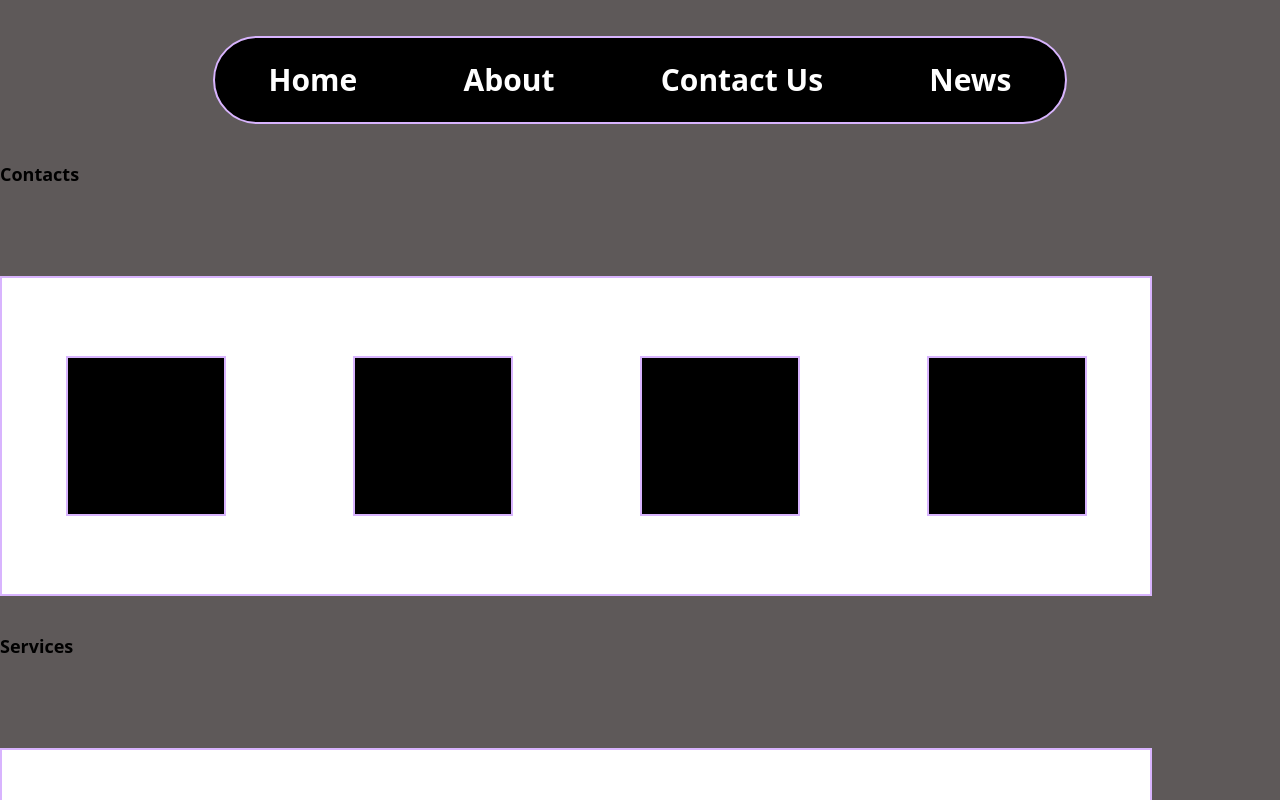
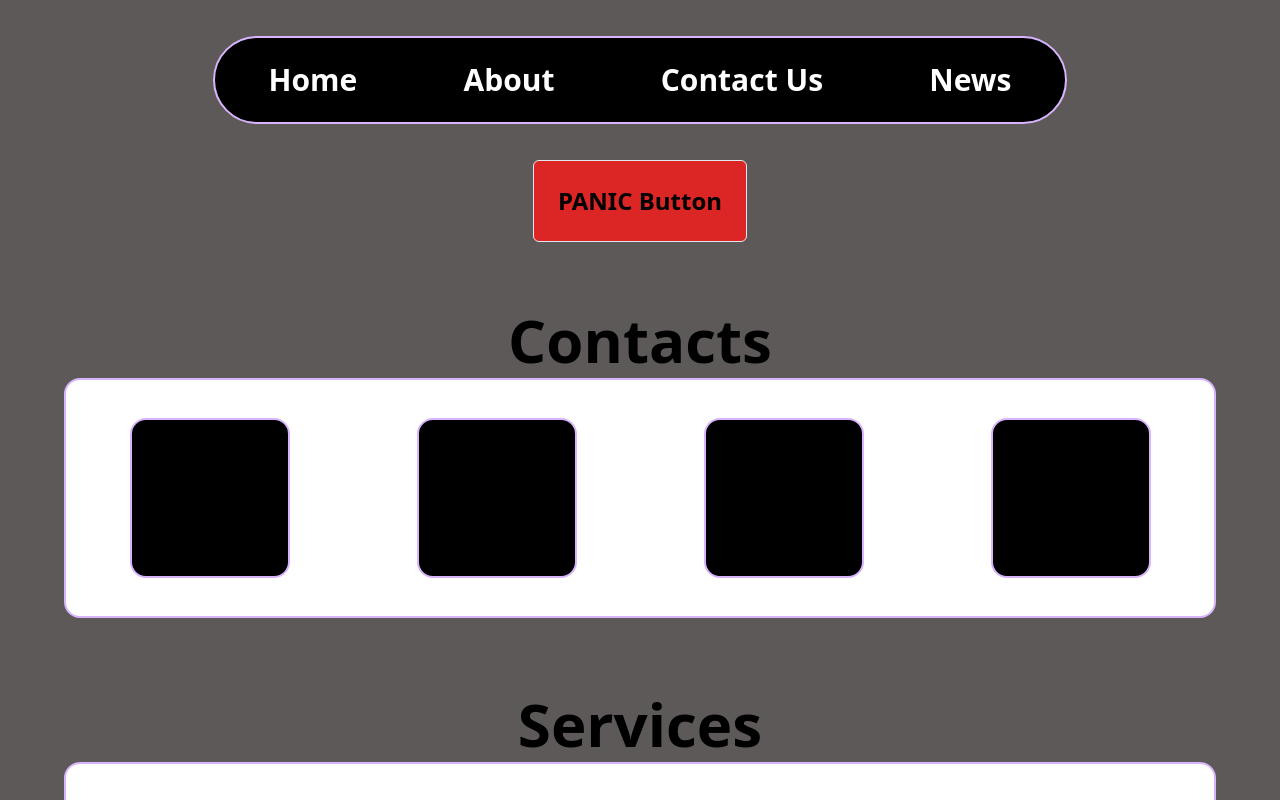
Before and after one commit to shauryasawai/Disaster_Management, a React (Vite) app in the folder frontend-react/: page / in a window 1280 px wide. Shown: the top 800 px of the page. Built offline with nearby package versions, Linux system fonts and the light colour scheme.

Commit message:
home page and making border

```diff
--- /dev/null
+++ b/frontend-react/border.html
@@ -0,0 +1,59 @@
+<!DOCTYPE html>
+<html lang="en">
+  <head>
+    <meta charset="UTF-8" />
+    <meta name="viewport" content="width=device-width, initial-scale=1.0" />
+    <title>Document</title>
+  </head>
+  <style>
+    body {
+      background-color: black;
+      margin: 100px;
+      padding: 100px;
+    }
+    .div {
+      height: 140px;
+      width: 140px;
+      background-color: aqua;
+      position: relative;
+    }
+    .bg {
+      background: conic-gradient(
+        from 0deg,
+        transparent 70%,
+        red,
+        orange,
+        yellow,
+        green,
+        blue,
+        indigo,
+        violet
+      );
+      animation: rotate 3s linear infinite ;
+      /* filter: blur(0.5); */
+      height: 150px;
+      width: 150px;
+      display: flex;
+      justify-content: center;
+      align-items: center;
+      padding: 3px;
+    }
+
+    @keyframes rotate {
+        from{
+            --direction: 0deg;
+        }
+        to{
+            --direction: 360deg;
+        }
+    }
+    @property --direction{
+
+    }
+  </style>
+  <body>
+    <div class="bg">
+      <div class="div"></div>
+    </div>
+  </body>
+</html>
--- a/frontend-react/src/App.jsx
+++ b/frontend-react/src/App.jsx
@@ -4,11 +4,13 @@ import Navbar from "./components/navbar";
 import Card from "./components/card";
 import Section from "./components/Section";
 import Headings from "./components/Headings";
+import Panic_button from "./components/Panic_button";
 
 function App() {
   return (
     <>
       <Navbar />
+      <Panic_button />
       <Headings heading="Contacts" />
       <Section />
       <Headings heading="Services" />
--- a/frontend-react/src/components/Card.jsx
+++ b/frontend-react/src/components/Card.jsx
@@ -2,7 +2,7 @@ import React from 'react'
 
 const Card = () => {
   return (
-    <div className="bg-black h-40 w-40 text-white my-9 border-2 border-purple-300 border-spacing-1 rounded-10">
+    <div className="bg-black h-40 w-40 text-white my-9 border-2 border-purple-300 border-spacing-1 rounded-2xl">
 
     </div>
   )
--- a/frontend-react/src/components/Headings.jsx
+++ b/frontend-react/src/components/Headings.jsx
@@ -2,7 +2,7 @@ import React from 'react'
 
 const Headings = ({heading}) => {
   return (
-    <div className='w-full h-20 font-bold text-lg text-black'>
+    <div className='w-full h-32 font-bold text-6xl text-black flex justify-center items-end'>
       <h1>{heading}</h1>
     </div>
   )
--- /dev/null
+++ b/frontend-react/src/components/Panic_button.jsx
@@ -0,0 +1,11 @@
+import React from 'react'
+
+const Panic_button = () => {
+  return (
+    <div className='flex justify-center items-center'>
+      <button className='bg-red-600 border rounded-md py-6 px-6 text-2xl font-bold text-wrap mx-auto'><h1>PANIC Button</h1></button>
+    </div>
+  )
+}
+
+export default Panic_button
--- a/frontend-react/src/components/Section.jsx
+++ b/frontend-react/src/components/Section.jsx
@@ -1,15 +1,17 @@
-import React from 'react'
-import Card from './card'
+import React from "react";
+import Card from "./card";
 
 const Section = () => {
   return (
-    <div className='bg-white h-80 w-[90%] text-white my-9 border-2 border-purple-300 border-spacing-1 rounded-10 flex justify-around items-center'>
-      <Card />
-      <Card />
-      <Card />
-      <Card />
+    <div className="flex justify-center items-center my-2">
+      <div className="bg-white h-60 w-[90%] text-white border-2 border-purple-300 border-spacing-1 rounded-10 flex justify-around items-center rounded-2xl">
+        <Card />
+        <Card />
+        <Card />
+        <Card />
+      </div>
     </div>
-  )
-}
+  );
+};
 
-export default Section
+export default Section;
--- a/frontend-react/src/components/navbar.jsx
+++ b/frontend-react/src/components/navbar.jsx
@@ -5,16 +5,16 @@ const Navbar = () => {
     <div className="flex align-middle justify-center z-20">
       <div className="bg-black text-white my-9 w-2/3 border-2 border-purple-300 border-spacing-1 rounded-full">
         <ul className="flex justify-around align-middle font-bold text-3xl py-6">
-          <li className="list-none hover:cursor-pointer hover:text-yellow-300">
+          <li className="list-none hover:cursor-pointer hover:text-green-600">
             Home
           </li>
-          <li className="list-none hover:cursor-pointer hover:text-yellow-300">
+          <li className="list-none hover:cursor-pointer hover:text-green-600">
             About
           </li>
-          <li className="list-none hover:cursor-pointer hover:text-yellow-300">
+          <li className="list-none hover:cursor-pointer hover:text-green-600">
             Contact Us
           </li>
-          <li className="list-none hover:cursor-pointer hover:text-yellow-300">
+          <li className="list-none hover:cursor-pointer hover:text-green-600">
             News
           </li>
         </ul>
```
Also changed, not shown: 1 other file (tests, documents, lock files or other folders).
